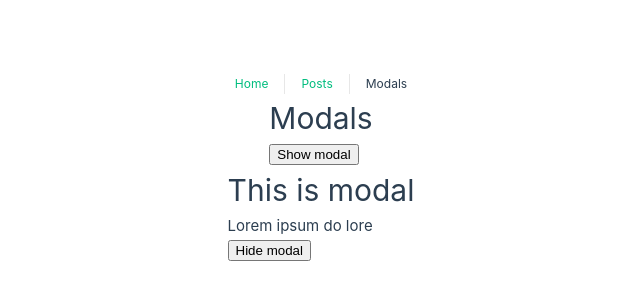
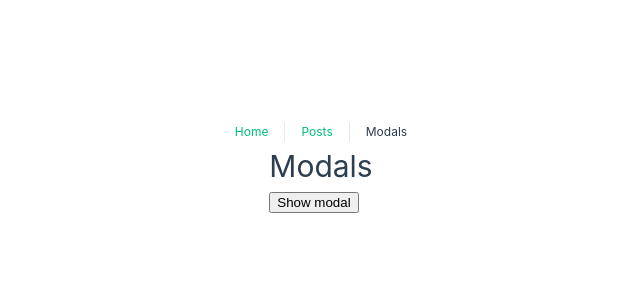
Before and after one commit to memorah/vue-composition-api-basics-v01-17102022, a Vue app: page /modals in a window 1280 px wide. Shown: the part 248-548 px from the top of the page, without its empty margins (319-959 px from the left). Built offline with nearby package versions, Linux system fonts and the light colour scheme.

Commit message:
showModal modal

```diff
--- a/src/views/ModalsView.vue
+++ b/src/views/ModalsView.vue
@@ -1,15 +1,18 @@
 <template>
   <div class="modals">
     <h1>Modals</h1>
-    <button>Show modal</button>
+    <button @click="showModal = true">Show modal</button>
   </div>
-  <div class="modal">
+  <div v-if="showModal" class="modal">
     <h1>This is modal</h1>
     <p>Lorem ipsum do lore</p>
-    <button>Hide modal</button>
+    <button @click="showModal = false">Hide modal</button>
   </div>
 </template>
 
 <script setup>
+/*imports*/
+import { ref } from "vue";
 /* modals */
+const showModal = ref(false);
 </script>
```
